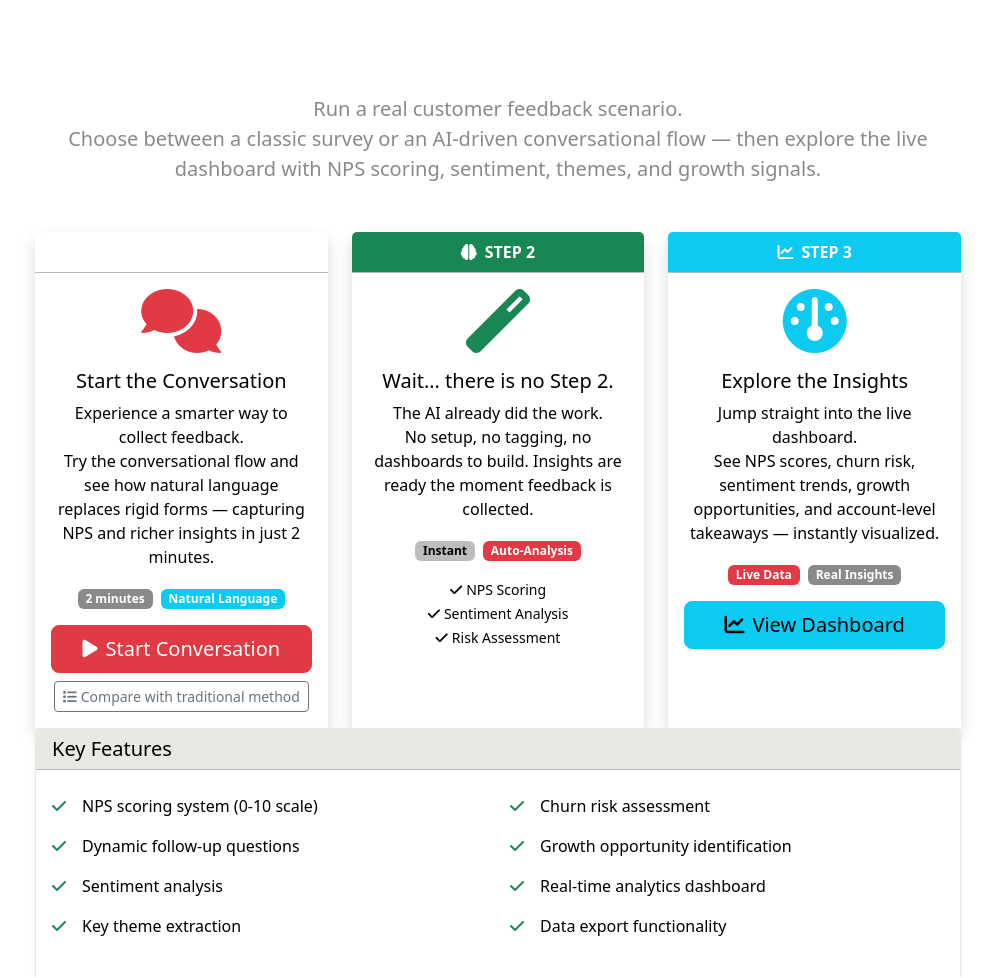
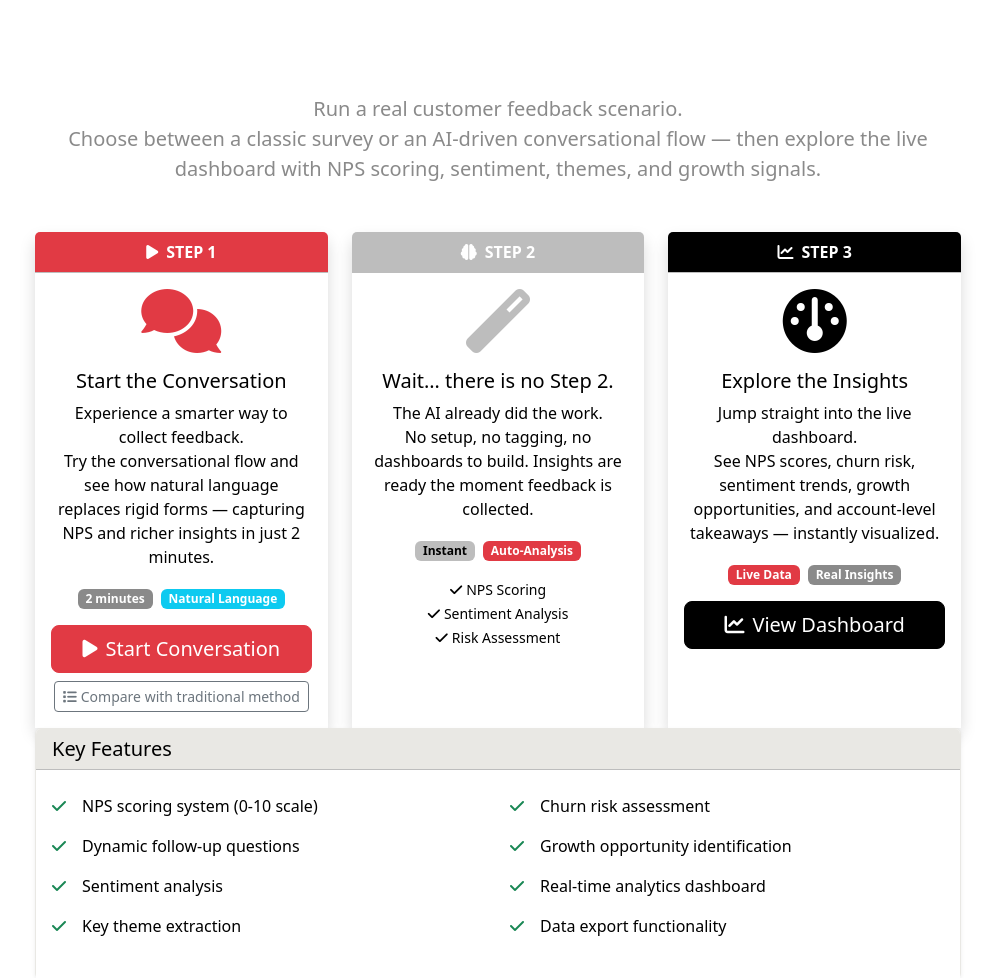
Before and after one commit to rivvalue/voia-docs, a Flask app: page / in a window 1280 px wide. Shown: the part 523-1501 px from the top of the page, without its empty margins (142-1137 px from the left). Run offline with Flask 3, Linux system fonts and the light colour scheme.

Commit message:
Update UI card colors to match the application's design palette
Modify card header and icon colors in index.html to adhere to the specified color scheme, including changes to the .replit file to reorder integrations.

Replit-Commit-Author: Agent
Replit-Commit-Session-Id: ed40431e-a156-4555-8728-1c5e25fc44a3
Replit-Commit-Checkpoint-Type: full_checkpoint
Replit-Commit-Screenshot-Url: https://storage.googleapis.com/screenshot-production-us-central1/eca66c11-1e52-49de-a7f4-cfa95608a870/ed40431e-a156-4555-8728-1c5e25fc44a3/FmOeqSr

```diff
--- a/templates/index.html
+++ b/templates/index.html
@@ -148,11 +148,11 @@
             <!-- Step 1: Try the Conversation -->
             <div class="col-md-4">
                 <div class="demo-card card h-100 border-0 shadow">
-                    <div class="card-header bg-gradient text-white text-center" style="background: linear-gradient(135deg, #E13A44 0%, #c12d37 100%);">
+                    <div class="card-header text-white text-center" style="background-color: #E13A44;">
                         <strong><i class="fas fa-play me-2"></i>STEP 1</strong>
                     </div>
                     <div class="card-body text-center">
-                        <i class="fas fa-comments fa-4x text-primary mb-3"></i>
+                        <i class="fas fa-comments fa-4x mb-3" style="color: #E13A44;"></i>
                         <h5 class="card-title">Start the Conversation</h5>
                         <p class="card-text">Experience a smarter way to collect feedback.<br>
                         Try the conversational flow and see how natural language replaces rigid forms — capturing NPS and richer insights in just 2 minutes.</p>
@@ -173,11 +173,11 @@
             <!-- Step 2: See AI Analysis -->
             <div class="col-md-4">
                 <div class="demo-card card h-100 border-0 shadow">
-                    <div class="card-header bg-success text-white text-center">
+                    <div class="card-header text-white text-center" style="background-color: #BDBDBD;">
                         <strong><i class="fas fa-brain me-2"></i>STEP 2</strong>
                     </div>
                     <div class="card-body text-center">
-                        <i class="fas fa-magic fa-4x text-success mb-3"></i>
+                        <i class="fas fa-magic fa-4x mb-3" style="color: #BDBDBD;"></i>
                         <h5 class="card-title">Wait… there is no Step 2.</h5>
                         <p class="card-text">The AI already did the work.<br>
                         No setup, no tagging, no dashboards to build. Insights are ready the moment feedback is collected.</p>
@@ -197,11 +197,11 @@
             <!-- Step 3: Explore Dashboard -->
             <div class="col-md-4">
                 <div class="demo-card card h-100 border-0 shadow">
-                    <div class="card-header bg-info text-white text-center">
+                    <div class="card-header text-white text-center" style="background-color: #000000;">
                         <strong><i class="fas fa-chart-line me-2"></i>STEP 3</strong>
                     </div>
                     <div class="card-body text-center">
-                        <i class="fas fa-dashboard fa-4x text-info mb-3"></i>
+                        <i class="fas fa-dashboard fa-4x mb-3" style="color: #000000;"></i>
                         <h5 class="card-title">Explore the Insights</h5>
                         <p class="card-text">Jump straight into the live dashboard.<br>
                         See NPS scores, churn risk, sentiment trends, growth opportunities, and account-level takeaways — instantly visualized.</p>
@@ -209,7 +209,7 @@
                             <small class="badge bg-primary">Live Data</small>
                             <small class="badge bg-success ms-1">Real Insights</small>
                         </div>
-                        <a href="{{ url_for('dashboard') }}" class="btn btn-info btn-lg w-100">
+                        <a href="{{ url_for('dashboard') }}" class="btn btn-lg w-100" style="background-color: #000000; border-color: #000000; color: #FFFFFF;">
                             <i class="fas fa-chart-line me-2"></i>View Dashboard
                         </a>
                     </div>
```
Also changed, not shown: 1 other file.
